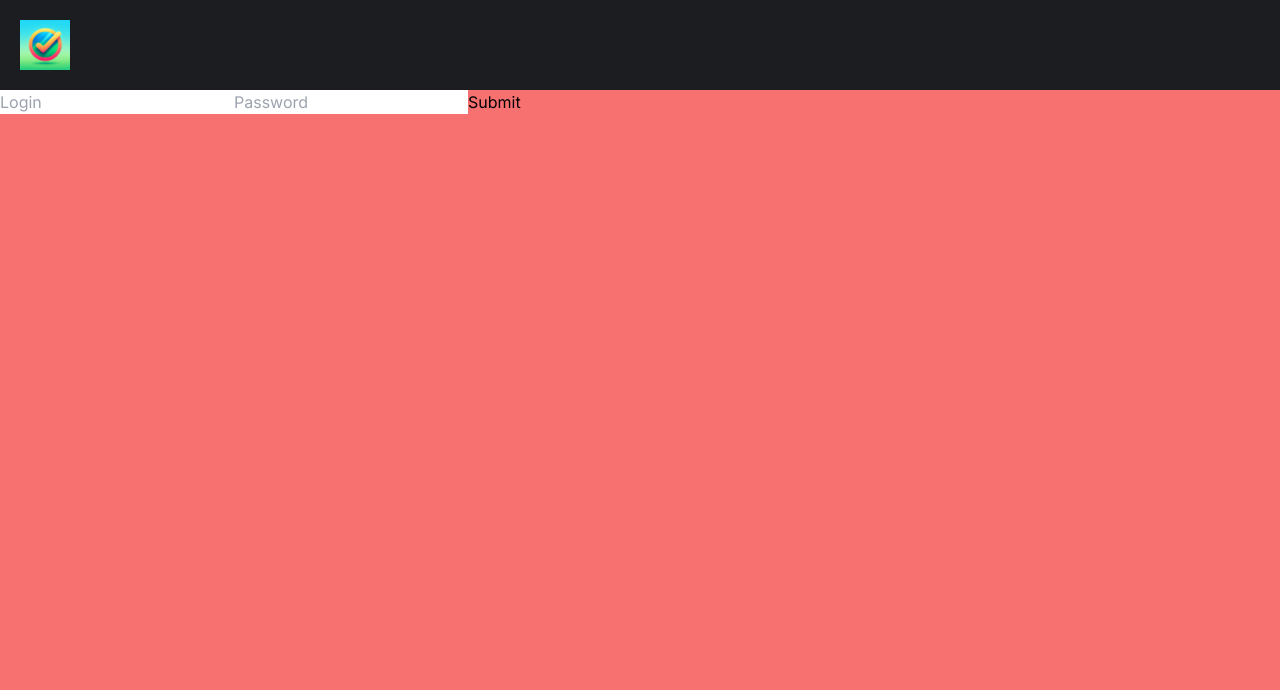
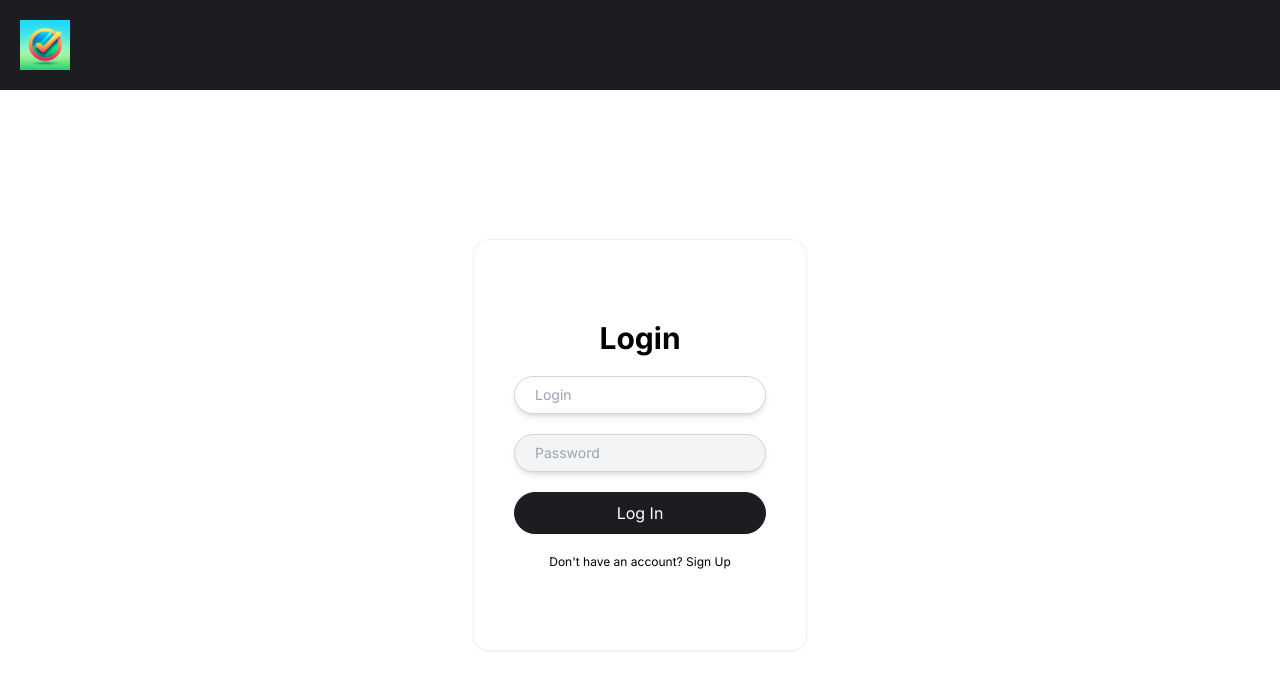
Before and after one commit to damnitrumi/task-list-frontend-nextjs, a Next.js app: page /login in a window 1280 px wide. Shown: the top 690 px of the page. Built offline with nearby package versions, Linux system fonts and the light colour scheme.

Commit message:
Login page html and css

```diff
--- a/src/app/layout.tsx
+++ b/src/app/layout.tsx
@@ -23,7 +23,7 @@ export default function RootLayout({
       {/* Classes no body para que eu consiga fazer o main ocupar o espaço necessário para preencher a tela inteira */}
       <body className={`${inter.className} min-h-screen flex flex-col`}>
         <StyledJsxRegistry>
-          <nav className="flex justify-center bg-backgroundColor text-white p-5 md:justify-start">
+          <nav className="flex justify-center bg-background-color text-white p-5 md:justify-start">
             <Image
               src={LogoImage}
               alt="Logo Image"
--- a/src/app/login/page.tsx
+++ b/src/app/login/page.tsx
@@ -6,14 +6,16 @@ export type Props = {
   title?: string;
 };
 
-export default function Teste({ title }: Props){
+export default function Teste({ title }: Props) {
   const { register, handleSubmit } = useForm();
   return (
-    <div className="flex-1 bg-red-400">
-      <form onSubmit={ handleSubmit((data)=> console.log(data))}>
-        <input {...register("login", {required: true})} placeholder="Login"/>
-        <input {...register("password", {required: true})} placeholder="Password"/>
-        <input type="submit" name="submit" id="submit" />
+    <div className="flex flex-1 justify-center items-center p-5">
+      <form onSubmit={handleSubmit((data) => console.log(data))} className="flex flex-col gap-5 px-10 py-20 border-[1px] border-black/5 rounded-2xl shadow-sm backdrop-blur-xl bg-white/10">
+        <h1 className="font-bold text-3xl text-center">Login</h1>
+        <input {...register("login", { required: true })} placeholder="Login" autoFocus className="text-sm px-5 py-2 border-[1px] border-gray-300 rounded-full shadow-md text-background-color bg-gray-100 outline-none placeholder:text-gray-400 focus:bg-white" />
+        <input type="password" {...register("password", { required: true })} placeholder="Password" className="text-sm px-5 py-2 border-[1px] border-gray-300 rounded-full shadow-md text-background-color bg-gray-100 outline-none placeholder:text-gray-400 focus:bg-white" />
+        <input type="submit" name="submit" id="submit" value="Log In" className="text-white bg-background-color p-2 border-[1px] border-background-color rounded-full transition-colors duration-300 hover:cursor-pointer hover:bg-white hover:text-background-color" />
+        <p className="text-black text-xs text-center">Don't have an account? Sign Up</p>
       </form>
     </div>
   );
--- a/tailwind.config.ts
+++ b/tailwind.config.ts
@@ -16,7 +16,7 @@ const config: Config = {
           "conic-gradient(from 180deg at 50% 50%, var(--tw-gradient-stops))",
       },
       colors:{
-        "backgroundColor": theme.colors.backgroundColor,
+        "background-color": theme.colors.backgroundColor,
       }
     },
   },
```
